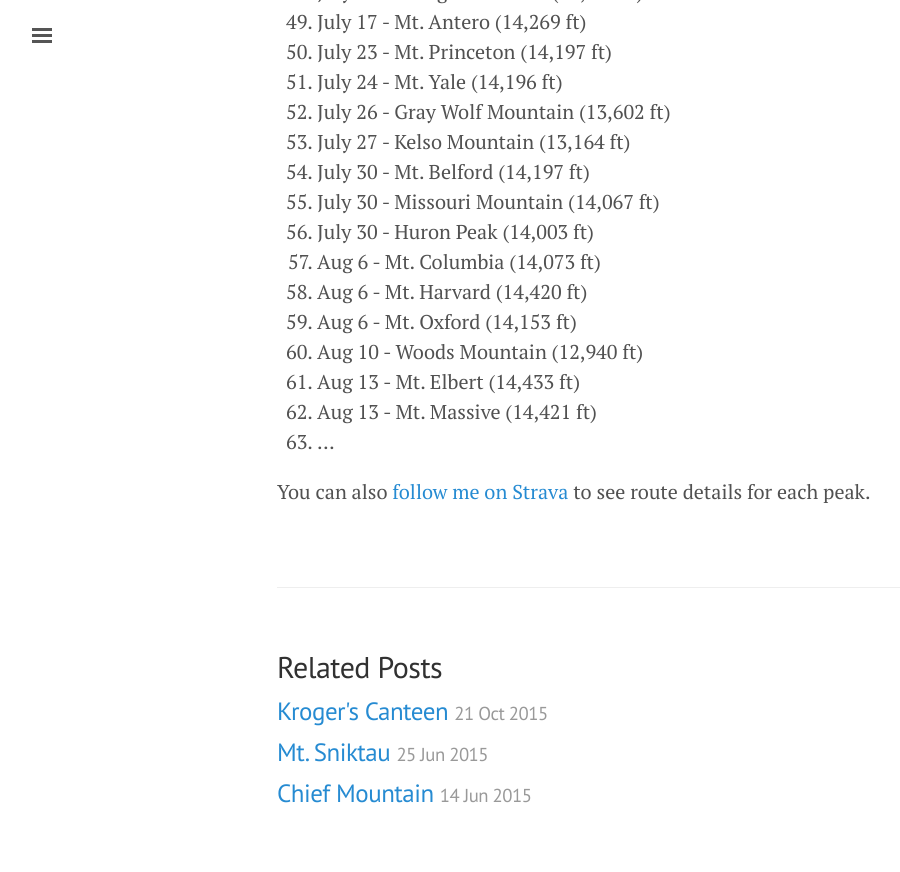
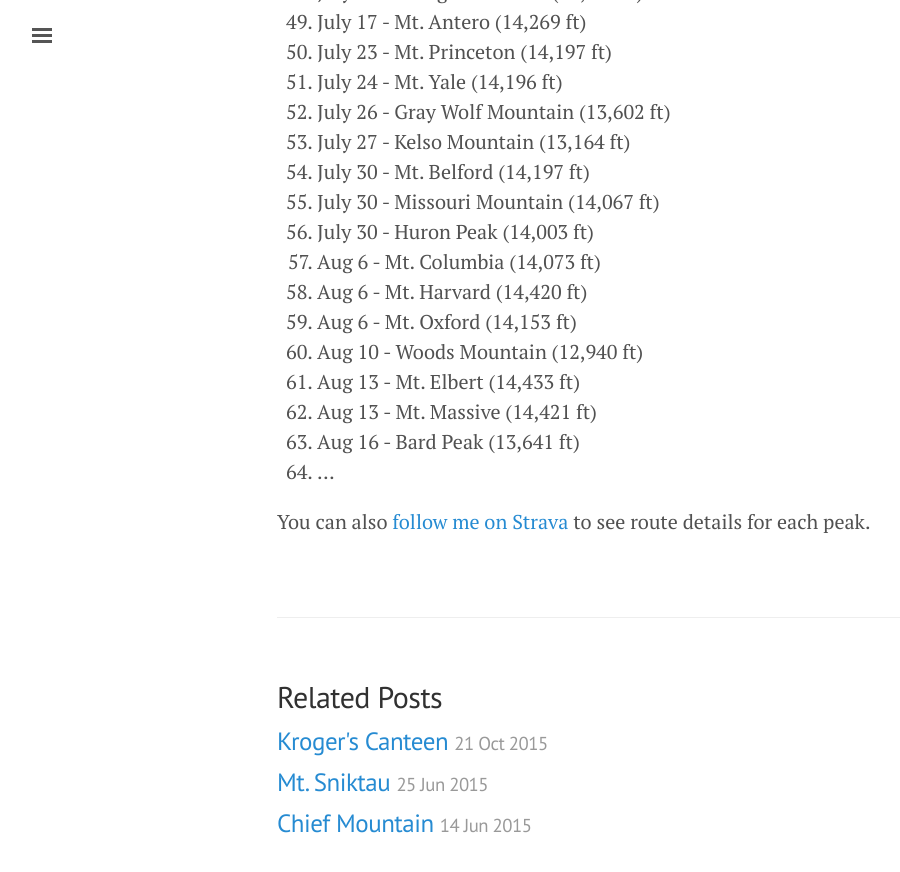
Before and after one commit to jhnnyk/jhnnyk.github.io, a Jekyll site: the page built from _posts/2016-01-26-100-mountains-in-2016.md, in a window 1280 px wide and 900 px high, scrolled down 1945 px. Shown: the top 872 px of the window, without its empty margins (3-903 px from the left). Built offline with Jekyll 4.4.1, drawn with Linux system fonts in a browser that asks for light colours.

Commit message:
Bard Peak

```diff
--- a/_posts/2016-01-26-100-mountains-in-2016.md
+++ b/_posts/2016-01-26-100-mountains-in-2016.md
@@ -69,6 +69,7 @@ It's inspired me to stretch myself. So among a few other goals for 2016, I'm str
 60. Aug 10 - Woods Mountain (12,940 ft)
 61. Aug 13 - Mt. Elbert (14,433 ft)
 62. Aug 13 - Mt. Massive (14,421 ft)
-63. ...
+63. Aug 16 - Bard Peak (13,641 ft)
+64. ...
 
 You can also [follow me on Strava](https://www.strava.com/athletes/149867) to see route details for each peak.
```
